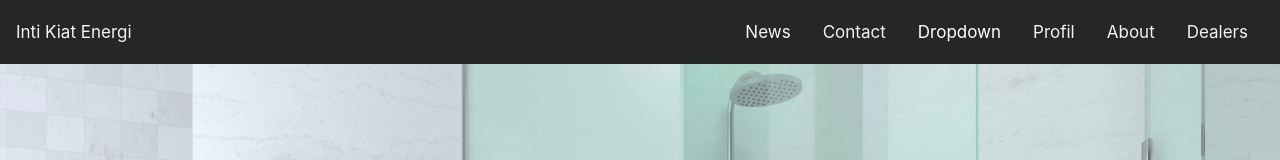
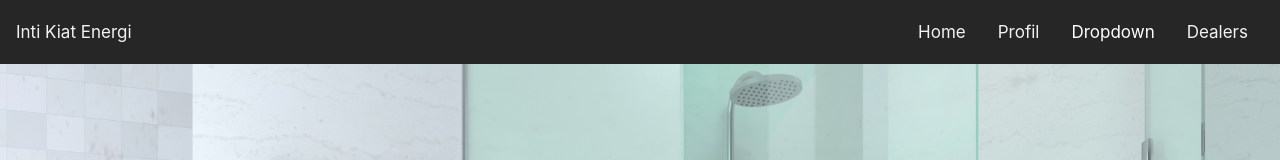
Before and after one commit to elbertwidjaja/kiatIntiEnergi, a Next.js app: page / in a window 1280 px wide. Shown: the top 160 px of the page. Built offline with nearby package versions, Linux system fonts and the light colour scheme.

Commit message:
fix minor styling

```diff
--- a/app/components/Footer/styles.module.scss
+++ b/app/components/Footer/styles.module.scss
@@ -12,8 +12,6 @@
     color: var(--neutral-50);
   }
 
-
-
   .titleText {
     font-size: 18px;
     font-weight: bold;
@@ -25,7 +23,7 @@
     color: var(--neutral-400);
     margin-bottom: 5px;
     text-decoration: none;
-    margin-bottom: .5rem;
+    margin-bottom: 0.5rem;
 
     &:hover {
       text-decoration: underline;
@@ -33,11 +31,11 @@
   }
 }
 
-.bottomContainer{
+.bottomContainer {
   display: flex;
   justify-content: space-between;
 
-  p{
+  p {
     color: var(--neutral-400);
   }
 }
@@ -56,11 +54,10 @@
   }
 
   .rightContainer {
-
     display: flex;
     flex-direction: column;
 
-    .logo{
+    .logo {
       border: solid;
       width: 100%;
       height: 2.5rem;
@@ -82,29 +79,27 @@
 
 @media screen and (max-width: 768px) {
   .footerContainer {
-    .bottomContainer{
+    .bottomContainer {
       flex-direction: column;
     }
-
 
     .flexContainer {
       flex-direction: column;
 
-      .sectionContainer{
+      .sectionContainer {
         margin-bottom: 1rem;
       }
 
-      .leftContainer{
+      .leftContainer {
         flex-direction: column;
       }
 
-      .rightContainer{
-        .logo{
+      .rightContainer {
+        .logo {
           height: 100%;
           width: 10rem;
         }
       }
     }
   }
-
 }
--- a/app/components/Gallery/styles.module.scss
+++ b/app/components/Gallery/styles.module.scss
@@ -3,10 +3,11 @@
   align-items: center;
   flex-direction: column;
   justify-content: center;
-  margin-bottom: 28px;
+  margin-bottom: 56px;
 
   h2 {
     font-size: 42px;
+    margin-bottom: 26px;
   }
   p {
     font-size: 20px;
--- a/app/components/Header/index.tsx
+++ b/app/components/Header/index.tsx
@@ -65,11 +65,19 @@ const Header = () => {
 
     if (navMenu && menuButton) {
       if (window.innerWidth < 510) {
-        menuButton.style.transform = showMenu ? "rotate(90deg)" : "rotate(0deg)";
-        navMenu.style.transform = showMenu ? "translateY(8rem)" : "translateY(0rem)";
+        menuButton.style.transform = showMenu
+          ? "rotate(90deg)"
+          : "rotate(0deg)";
+        navMenu.style.transform = showMenu
+          ? "translateY(8rem)"
+          : "translateY(0rem)";
       } else if (window.innerWidth < 768) {
-        menuButton.style.transform = showMenu ? "rotate(90deg)" : "rotate(0deg)";
-        navMenu.style.transform = showMenu ? "translateY(4rem)" : "translateY(0rem)";
+        menuButton.style.transform = showMenu
+          ? "rotate(90deg)"
+          : "rotate(0deg)";
+        navMenu.style.transform = showMenu
+          ? "translateY(4rem)"
+          : "translateY(0rem)";
       }
     }
   };
@@ -107,7 +115,11 @@ const Header = () => {
         </div>
 
         <div className={styles.rightHeader}>
-          <button className={styles.menuButton} id="menuButton" onClick={handleShowMenu}>
+          <button
+            className={styles.menuButton}
+            id="menuButton"
+            onClick={handleShowMenu}
+          >
             <div className={styles.bar}></div>
             <div className={styles.bar}></div>
             <div className={styles.bar}></div>
@@ -115,10 +127,10 @@ const Header = () => {
 
           <div className={styles.mask}></div>
 
-          <div className={styles.navContainer} >
+          <div className={styles.navContainer}>
             <div className={styles.nav} id="nav">
-              <a href="#news">News</a>
-              <a href="#contact">Contact</a>
+              <a href="/">Home</a>
+              <a href="/profile">Profil</a>
               <div className={styles.dropdown}>
                 <button className={styles.dropbtn}>
                   Dropdown
@@ -130,8 +142,6 @@ const Header = () => {
                   <a href="#">Link 3</a>
                 </div>
               </div>
-              <a href="profile">Profil</a>
-              <a href="profile">About</a>
               <a href="profile">Dealers</a>
             </div>
           </div>
--- a/app/styles.module.scss
+++ b/app/styles.module.scss
@@ -39,4 +39,13 @@
     flex-direction: column;
     align-items: center;
   }
+  .descriptionContainer {
+    padding: 8px;
+    h1 {
+      font-size: 42px;
+    }
+    p {
+      font-size: 18px;
+    }
+  }
 }
```
Also changed, not shown: app/profile/styles.module.scss (+9 -9 lines).
